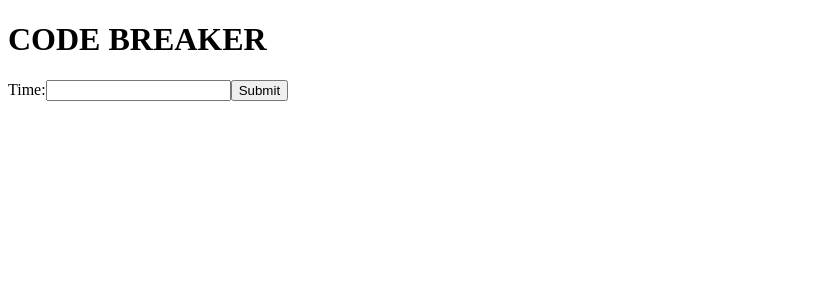
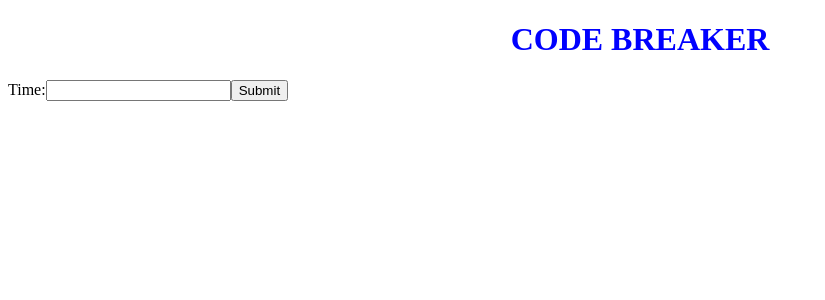
Before and after one commit to mr-jameson/code-breaker, a React (Create React App) app: page / in a window 1280 px wide. Shown: the top 300 px of the page, without its empty margins (0-825 px from the left). Built offline with nearby package versions, Linux system fonts and the light colour scheme.

Commit message:
started adding styling for app.js

```diff
--- a/src/App.js
+++ b/src/App.js
@@ -1,6 +1,7 @@
 import React, { Component } from "react";
 import Timer from "./components/Timer";
 import TimerForm from "./components/TimerForm";
+import style from "./style.css"
 
 class App extends Component {
   state = {
--- /dev/null
+++ b/src/style.css
@@ -0,0 +1,5 @@
+h1 {
+    color:blue;
+    text-align: center;
+
+}
```
